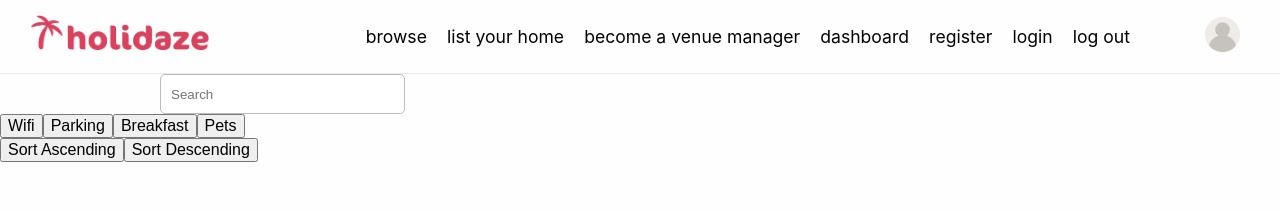
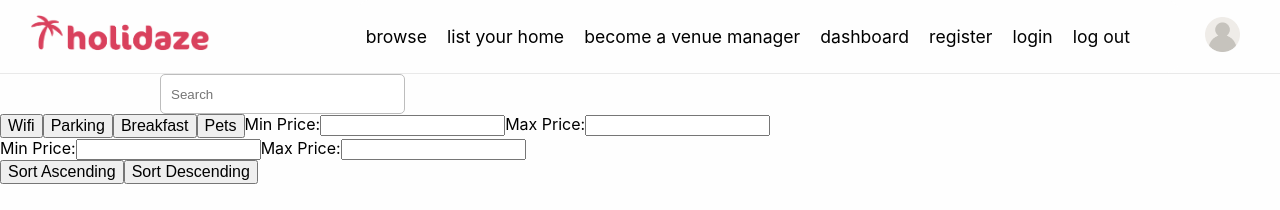
Before and after one commit to S10ANDK/Project-Exam-2, a React (Create React App) app: page / in a window 1280 px wide. Shown: the top 210 px of the page. Built offline with nearby package versions, Linux system fonts and the light colour scheme; no server answers; a web font is replaced by a local one.

Commit message:
added basic filter for price

```diff
--- a/src/components/Home/FilterButtons/index.jsx
+++ b/src/components/Home/FilterButtons/index.jsx
@@ -5,7 +5,14 @@ import { FilterButtonContainer } from './index.styled';
   Component with buttons for filtering the api results based on meta data
 */
 
-const FilterButtons = ({ filters, setFilters }) => {
+const FilterButtons = ({
+  filters,
+  setFilters,
+  minPrice,
+  setMinPrice,
+  maxPrice,
+  setMaxPrice,
+}) => {
   const handleFilterClick = (filter) => {
     setFilters((prevFilters) => {
       if (prevFilters.includes(filter)) {
@@ -42,6 +49,24 @@ const FilterButtons = ({ filters, setFilters }) => {
       >
         Pets
       </button>
+      <div>
+        <label>
+          Min Price:
+          <input
+            type="number"
+            value={minPrice}
+            onChange={(e) => setMinPrice(e.target.value)}
+          />
+        </label>
+        <label>
+          Max Price:
+          <input
+            type="number"
+            value={maxPrice}
+            onChange={(e) => setMaxPrice(e.target.value)}
+          />
+        </label>
+      </div>
     </FilterButtonContainer>
   );
 };
--- /dev/null
+++ b/src/components/Home/PriceFilter/index.jsx
@@ -0,0 +1,26 @@
+import React from 'react';
+
+function PriceFilter({ minPrice, setMinPrice, maxPrice, setMaxPrice }) {
+  return (
+    <div>
+      <label>
+        Min Price:
+        <input
+          type="number"
+          value={minPrice}
+          onChange={(e) => setMinPrice(e.target.value)}
+        />
+      </label>
+      <label>
+        Max Price:
+        <input
+          type="number"
+          value={maxPrice}
+          onChange={(e) => setMaxPrice(e.target.value)}
+        />
+      </label>
+    </div>
+  );
+}
+
+export default PriceFilter;
--- a/src/components/Home/Venues/index.jsx
+++ b/src/components/Home/Venues/index.jsx
@@ -11,7 +11,13 @@ import ListNavigationButtons from './ListNavigationButtons';
     Function for fetching and displaying venues
 */
 
-function DisplayVenueList({ filters, sortOrder, searchTerm }) {
+function DisplayVenueList({
+  filters,
+  sortOrder,
+  searchTerm,
+  minPrice,
+  maxPrice,
+}) {
   const [venues, setVenues] = useState([]);
   const [isLoading, setIsLoading] = useState(false);
   const [isError, setIsError] = useState(false);
@@ -35,6 +41,14 @@ function DisplayVenueList({ filters, sortOrder, searchTerm }) {
           );
         }
 
+        if (minPrice !== '') {
+          results = results.filter((venue) => venue.price >= minPrice);
+        }
+
+        if (maxPrice !== '') {
+          results = results.filter((venue) => venue.price <= maxPrice);
+        }
+
         setVenues(results);
         setFilteredVenues(results);
       } catch (error) {
@@ -44,7 +58,7 @@ function DisplayVenueList({ filters, sortOrder, searchTerm }) {
       }
     }
     getVenues();
-  }, [pageIndex, sortOrder, filters]);
+  }, [pageIndex, sortOrder, filters, minPrice, maxPrice]);
 
   useEffect(() => {
     const filtered = venues.filter(
--- a/src/components/Home/index.jsx
+++ b/src/components/Home/index.jsx
@@ -4,6 +4,7 @@ import { HomeContainer } from './index.styled';
 import FilterButtons from './FilterButtons';
 import SortButtons from './SortButtons';
 import Search from './Search';
+import PriceFilter from './PriceFilter';
 
 /*
   Renders the home page with all its components
@@ -13,17 +14,27 @@ function Home() {
   const [filters, setFilters] = useState([]);
   const [sortOrder, setSortOrder] = useState('desc');
   const [searchTerm, setSearchTerm] = useState('');
+  const [minPrice, setMinPrice] = useState('');
+  const [maxPrice, setMaxPrice] = useState('');
 
   return (
     <HomeContainer>
       <Search onSearch={setSearchTerm} minLength={3} />
       <FilterButtons filters={filters} setFilters={setFilters} />
+      <PriceFilter
+        minPrice={minPrice}
+        setMinPrice={setMinPrice}
+        maxPrice={maxPrice}
+        setMaxPrice={setMaxPrice}
+      />
       <SortButtons sortOrder={sortOrder} setSortOrder={setSortOrder} />
       <DisplayVenueList
         filters={filters}
         sortOrder={sortOrder}
         searchTerm={searchTerm}
         setSearchTerm={setSearchTerm}
+        minPrice={minPrice}
+        maxPrice={maxPrice}
       />
     </HomeContainer>
   );
```
Also changed, not shown: src/components/Home/PriceFilter/index.styled.jsx (added).
